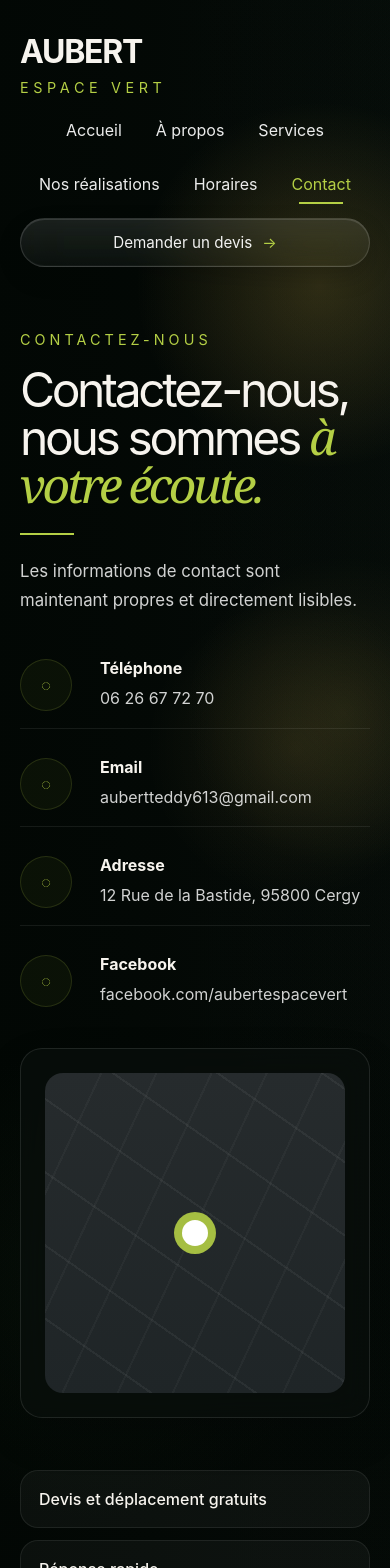
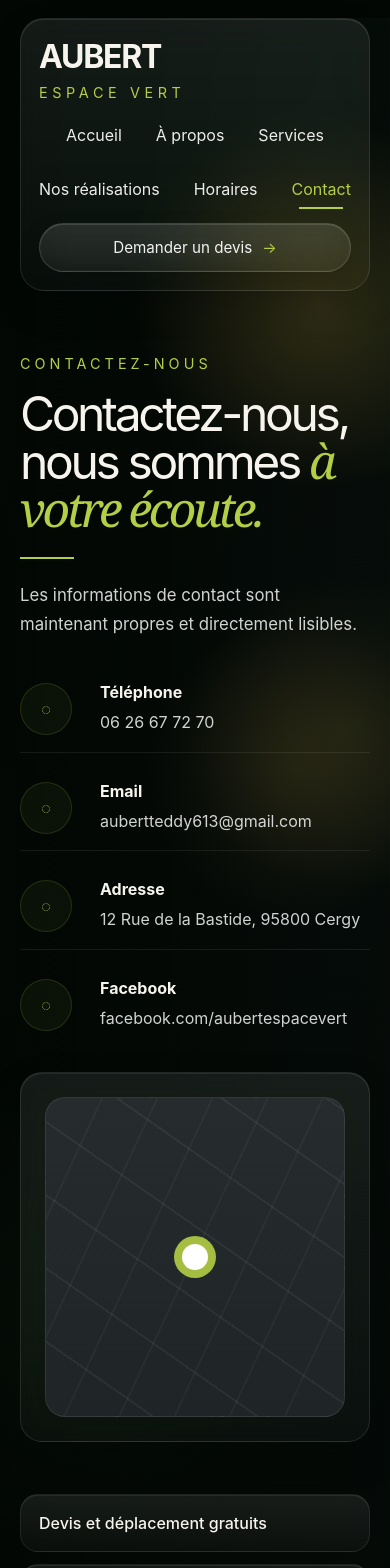
Before and after one commit to corpmalf-pixel/aubert-espace-vert, a React (Vite) app: page /contact in a window 390 px wide. Shown: the top 1568 px of the page. Built offline with nearby package versions, Linux system fonts and the light colour scheme.

Commit message:
Harmonize Aubert header cards and panels

```diff
--- a/src/styles.css
+++ b/src/styles.css
@@ -61,7 +61,14 @@ img, svg, canvas { max-width: 100%; display: block; }
   grid-template-columns: 220px 1fr auto;
   align-items: center;
   gap: 24px;
-  padding: 32px 40px 0;
+  padding: 18px 22px;
+  margin: 18px 40px 0;
+  border-radius: 24px;
+  border: 1px solid rgba(255,255,255,0.10);
+  background: linear-gradient(180deg, rgba(255,255,255,0.08) 0%, rgba(255,255,255,0.03) 100%);
+  backdrop-filter: blur(18px) saturate(145%);
+  -webkit-backdrop-filter: blur(18px) saturate(145%);
+  box-shadow: inset 0 1px 0 rgba(255,255,255,0.10), 0 16px 36px rgba(0,0,0,0.16);
 }
 
 .logo-block {
@@ -206,11 +213,12 @@ img, svg, canvas { max-width: 100%; display: block; }
 }
 
 .glass-card {
-  background: rgba(10, 15, 12, 0.68);
+  background: linear-gradient(180deg, rgba(255,255,255,0.08) 0%, rgba(255,255,255,0.03) 100%);
   border: 1px solid rgba(255,255,255,0.10);
   border-radius: 22px;
-  box-shadow: 0 18px 42px rgba(0,0,0,0.16);
-  backdrop-filter: blur(16px);
+  box-shadow: inset 0 1px 0 rgba(255,255,255,0.08), 0 18px 42px rgba(0,0,0,0.16);
+  backdrop-filter: blur(18px) saturate(140%);
+  -webkit-backdrop-filter: blur(18px) saturate(140%);
 }
 
 .padded { padding: 24px; }
@@ -253,8 +261,9 @@ img, svg, canvas { max-width: 100%; display: block; }
 .proof-item {
   padding: 18px;
   border-radius: 18px;
-  background: rgba(255,255,255,0.04);
+  background: linear-gradient(180deg, rgba(255,255,255,0.08) 0%, rgba(255,255,255,0.03) 100%);
   border: 1px solid rgba(255,255,255,0.08);
+  box-shadow: inset 0 1px 0 rgba(255,255,255,0.08);
 }
 .proof-item strong {
   display: block;
@@ -305,14 +314,16 @@ img, svg, canvas { max-width: 100%; display: block; }
   padding: 16px;
   border-radius: 16px;
   border: 1px solid rgba(255,255,255,0.12);
-  background: rgba(255,255,255,0.03);
+  background: linear-gradient(180deg, rgba(255,255,255,0.06) 0%, rgba(255,255,255,0.025) 100%);
   color: white;
+  box-shadow: inset 0 1px 0 rgba(255,255,255,0.06);
 }
 .textarea { min-height: 140px; resize: vertical; }
 
 .map-box {
   min-height: 320px;
-  border-radius: 18px;
+  border-radius: 20px;
+  border: 1px solid rgba(255,255,255,0.08);
   background:
     repeating-linear-gradient(35deg, rgba(255,255,255,0.05) 0 2px, transparent 2px 60px),
     repeating-linear-gradient(115deg, rgba(255,255,255,0.03) 0 2px, transparent 2px 50px),
@@ -337,6 +348,15 @@ img, svg, canvas { max-width: 100%; display: block; }
   padding: 24px;
 }
 
+.site-nav a:hover {
+  color: white;
+}
+
+.page-header:hover,
+.glass-card:hover {
+  border-color: rgba(255,255,255,0.14);
+}
+
 @media (max-width: 1100px) {
   .page-header {
     grid-template-columns: 1fr;
@@ -351,7 +371,12 @@ img, svg, canvas { max-width: 100%; display: block; }
 }
 
 @media (max-width: 760px) {
-  .page-header,
+  .page-header {
+    margin-left: 20px;
+    margin-right: 20px;
+    padding-left: 18px;
+    padding-right: 18px;
+  }
   .page-content {
     padding-left: 20px;
     padding-right: 20px;
```
